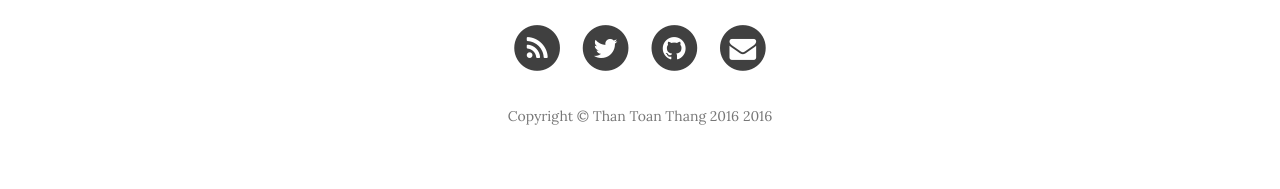
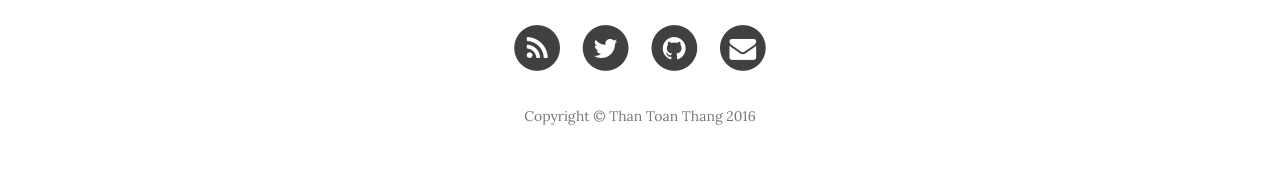
Before and after one commit to thantoanthang/thantoanthang.github.io, a Jekyll site: the page built from about.html, in a window 1280 px wide. Shown: the part 987-1176 px from the top of the page. Built offline with Jekyll 4.4.1, drawn with Linux system fonts in a browser that asks for light colours; nearby versions of some CDN libraries.

Commit message:
Edit description

```diff
--- a/_config.yml
+++ b/_config.yml
@@ -2,7 +2,7 @@
 title: Toan Thang's Home
 header-img: img/home-bg.jpg
 email: thantoanthang@gmail.com
-copyright_name: Than Toan Thang 2016
+copyright_name: Than Toan Thang
 description: "Sharing is learning"
 baseurl: ""
 url: "http://thantoanthang.com"
--- a/index.html
+++ b/index.html
@@ -1,6 +1,6 @@
 ---
 layout: page
-description: "A Clean Blog Theme by Start Bootstrap"
+description: "A place for sharing knowledge"
 ---
 
 {% for post in paginator.posts %}
```
